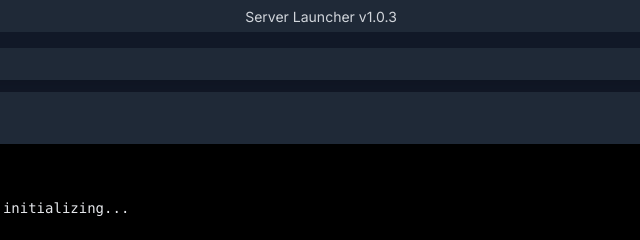
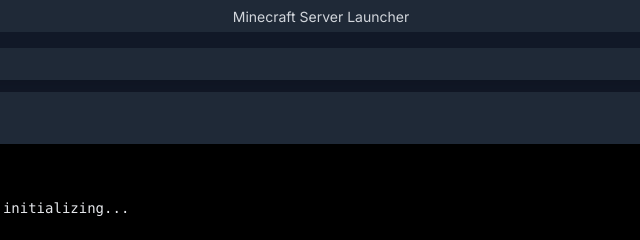
Before and after one commit to norbertbaricz/Server-Launcher, an Electron app: page index.html in a window 1280 px wide. Shown: the top 240 px of the page, 294-934 px from the left. Drawn offline with nearby package versions, Linux system fonts and the light colour scheme; no server answers.

Commit message:
Update title to 'Minecraft Server Launcher' in HTML header and title bar

```diff
--- a/index.html
+++ b/index.html
@@ -3,7 +3,7 @@
 <head>
     <meta charset="UTF-8">
     <meta name="viewport" content="width=device-width, initial-scale=1.0">
-    <title>Server Launcher v1.0.3</title>
+    <title>Minecraft Server Launcher</title>
     <script src="https://cdn.tailwindcss.com"></script>
     <link href="https://fonts.googleapis.com/css2?family=Inter:wght@400;500;600;700&display=swap" rel="stylesheet">
     <link rel="stylesheet" href="https://cdnjs.cloudflare.com/ajax/libs/font-awesome/6.0.0-beta3/css/all.min.css">
@@ -12,7 +12,7 @@
 <body class="bg-gray-900 text-gray-200 flex flex-col h-screen">
 
     <div id="title-bar">
-        <span>Server Launcher v1.0.3</span>
+        <span>Minecraft Server Launcher</span>
         <div id="title-bar-buttons">
             <button id="minimize-btn" class="title-bar-btn" aria-label="Minimize">
                 <i class="fas fa-window-minimize"></i>
```
